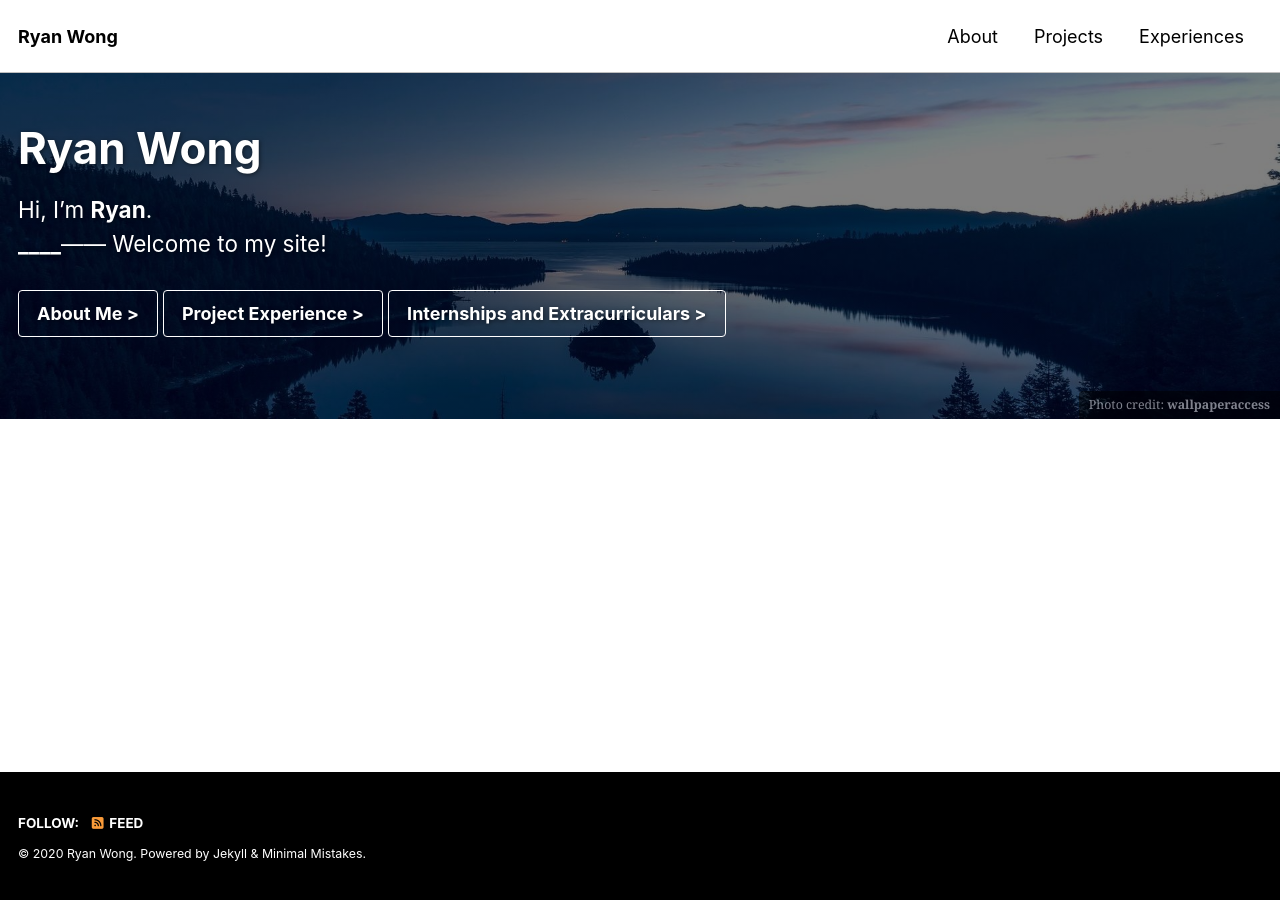
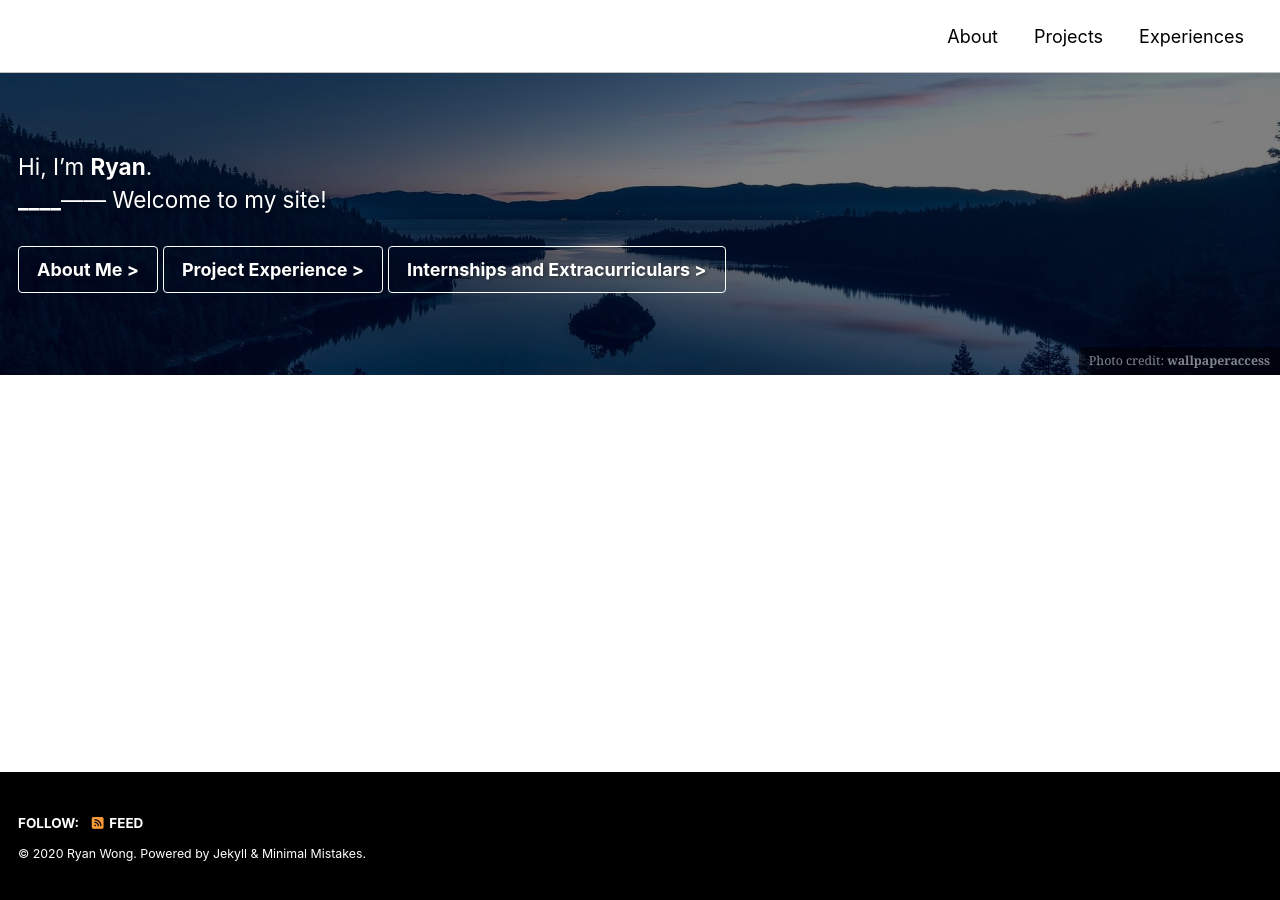
Before and after one commit to ryanwonghc/ryanwonghc.github.io, a Jekyll site: the page built from _pages/landing.md, in a window 1280 px wide. Built offline with Jekyll 4.4.1, drawn with Linux system fonts in a browser that asks for light colours; cached includes are drawn as plain includes; nearby versions of some CDN libraries.

Commit message:
testing title

```diff
--- a/_config.yml
+++ b/_config.yml
@@ -16,7 +16,7 @@ minimal_mistakes_skin    : "contrast" # "air", "aqua", "contrast", "dark", "dirt
 
 # Site Settings
 locale                   : "en-US"
-title                    : "Ryan Wong"
+title                    : ""
 title_separator          : "-"
 subtitle                 : # site tagline that appears below site title in masthead
 name                     : "Ryan Wong"
```
